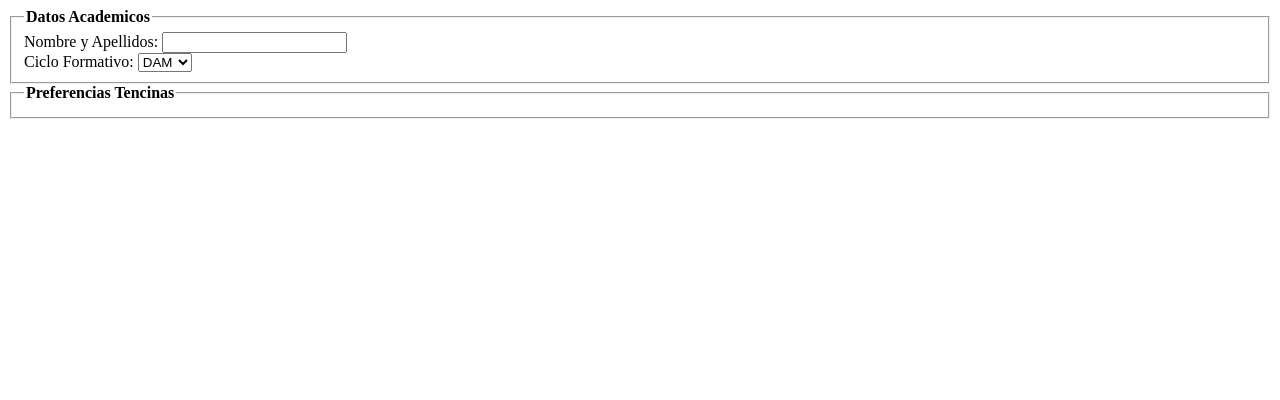
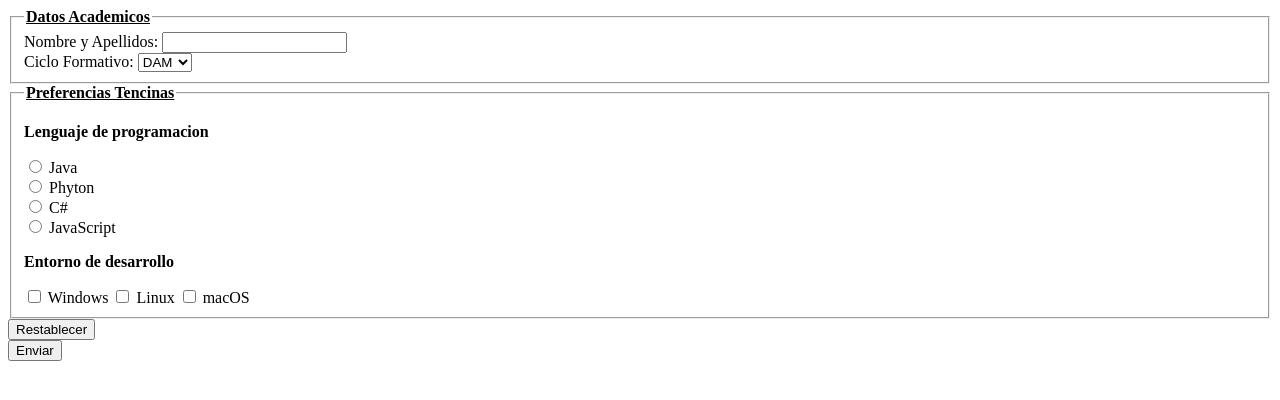
Before and after one commit to adrianmoreno-wg/adrianmoreno-wg.github.io, a plain HTML site: page boletin2/form_encuesta.html in a window 1280 px wide. Drawn offline with Linux system fonts and the light colour scheme.

Commit message:
boletin 2

```diff
--- a/boletin2/form_encuesta.html
+++ b/boletin2/form_encuesta.html
@@ -8,7 +8,7 @@
 <body>
     <form action="https://lm.ciclo.iesnervion.es/encuesta.php" method="post">
         <fieldset>
-            <legend><b>Datos Academicos</b></legend>
+            <legend><b><u>Datos Academicos</u></b></legend>
             <label for="nombreApellidos">Nombre y Apellidos:</label>
             <input type="text" id="nombreApellidos" name="nombreApellidos" maxlength="50" required><br>
             <label for="ciclo">Ciclo Formativo:</label>
@@ -19,9 +19,26 @@
             </select>
         </fieldset>
         <fieldset>
-            <legend><b>Preferencias Tencinas</b></legend>
-            <label></label>
+            <legend><b><u>Preferencias Tencinas</u></b></legend>
+            <p><b>Lenguaje de programacion</b></p>
+            <input type="radio" id="java" name="lenguaje" value="java">
+            <label for="java">Java</label><br>
+            <input type="radio" id="python" name="lenguaje" value="phyton">
+            <label for="phyton">Phyton</label><br>
+            <input type="radio" id="c#" name="lenguaje" value="c#">
+            <label for="c#">C#</label><br>
+            <input type="radio" id="javascript" name="lenguaje" value="javascript">
+            <label for="javascript">JavaScript</label><br>
+            <p><b>Entorno de desarrollo</b></p>
+            <input type="checkbox" id="entorno-windows" name="entorno-windows" value="windows">
+            <label for="entorno-windows">Windows</label>
+            <input type="checkbox" id="entorno-linux" name="entorno-linux" value="linux">
+            <label for="entorno-linux">Linux</label>
+            <input type="checkbox" id="entorno-macos" name="entorno-macos" value="macos">
+            <label for="entorno-macos">macOS</label>
         </fieldset>
+        <button type="reset">Restablecer</button><br>
+        <button type="submit">Enviar</button>
     </form>
 </body>
 </html>
```
Also changed, not shown: boletin2/form_inscripcion.html (added, +11 -0 lines), boletin2/form_registro.html (added, +37 -0 lines).
